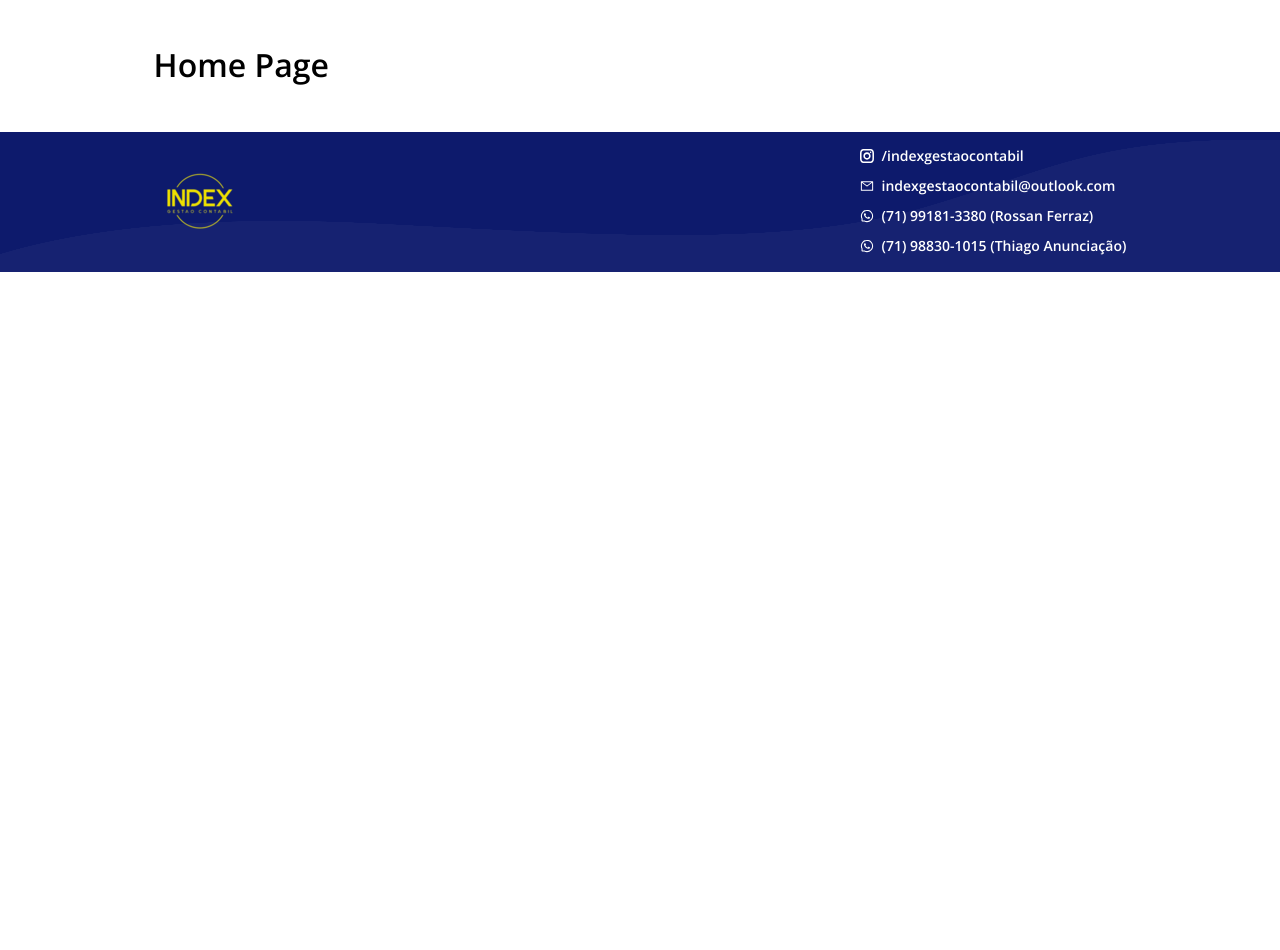
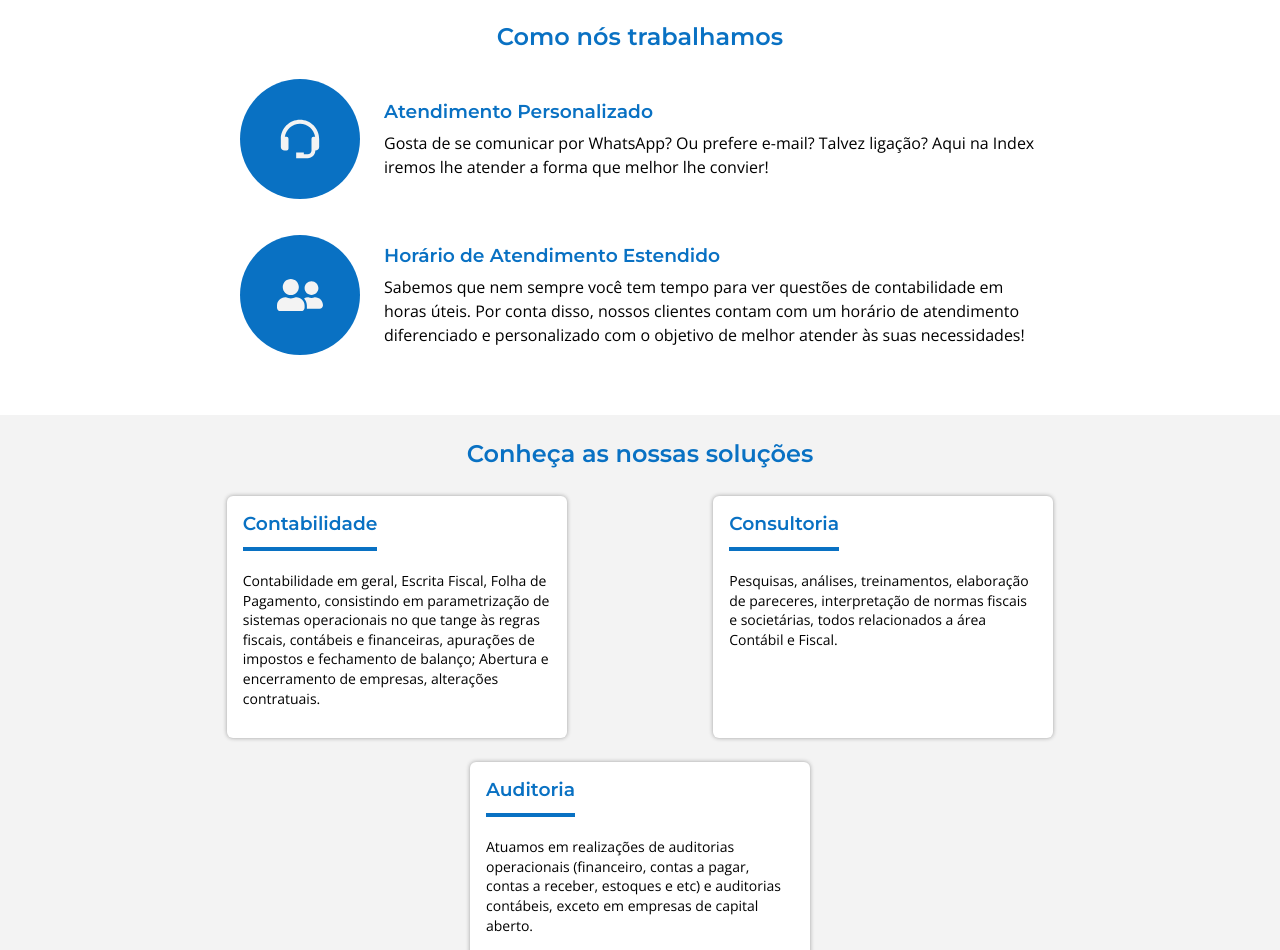
Before and after one commit to indexgestaocontabil/indexgestaocontabil.github.io, a React (Create React App) app: page / in a window 1280 px wide. Shown: the part 562-1512 px from the top of the page. Before the commit the page ends 834 px from the top, so only its background shows below. Built offline with nearby package versions, Linux system fonts and the light colour scheme.

Commit message:
Adding Home Content

```diff
--- a/src/_placeholders.scss
+++ b/src/_placeholders.scss
@@ -50,6 +50,13 @@
   flex-wrap: wrap;
 }
 
+%df-ais-jcsa-fww {
+  display: flex;
+  align-items: stretch;
+  justify-content: space-around;
+  flex-wrap: wrap;
+}
+
 %bsc-brnr-bpc {
   background-size: cover;
   background-repeat: no-repeat;
--- a/src/components/Title/Title.tsx
+++ b/src/components/Title/Title.tsx
@@ -10,18 +10,28 @@ type PropsType = {
   additionalClassNames?: string;
   subtitled?: boolean;
   marginBottom?: number;
+  textAlign?: 'left' | 'center' | 'right';
 };
 
 const Title = ({
   content,
-  level,
+  level = 1,
   additionalClassNames,
   subtitled = true,
   marginBottom = 24,
+  textAlign = 'left',
 }: PropsType) => {
-  level = level || 1;
+  const styles = useMemo(() => {
+    // eslint-disable-next-line @typescript-eslint/no-explicit-any
+    const styles: any = { marginBottom, textAlign };
 
-  const styles = useMemo(() => ({ marginBottom }), [marginBottom]);
+    // Without db centering doesnt have effect
+    if (textAlign === 'center') {
+      styles['display'] = 'block';
+    }
+
+    return styles;
+  }, [marginBottom, textAlign]);
 
   const getClassNames = useCallback(
     (level: ValidLevels) =>
--- a/src/index.scss
+++ b/src/index.scss
@@ -36,8 +36,10 @@
   --snackbar-close-fill: #fff;
   --snackbar-close-text: #fff;
 
-  --hero-bg-color: rgba(13, 26, 108, 0.9);
+  --hero-bg-color: rgba(13, 26, 108, 0.85);
   --hero-text: #fff;
+
+  --shadow-color: rgba(33, 33, 33, 0.4);
 }
 
 // Global Style
--- /dev/null
+++ b/src/pages/HomePage/FeaturedItem/FeaturedItem.scss
@@ -0,0 +1,49 @@
+@import '../../../vars';
+@import '../../../placeholders';
+
+.featured-item {
+  $icon-size: 120px;
+
+  @extend %df-aic-jcc;
+
+  &-icon {
+    @extend %df-aic-jcc;
+
+    width: $icon-size;
+    height: $icon-size;
+    border-radius: 100%;
+
+    background: var(--theme-color-3);
+
+    svg {
+      fill: var(--theme-color-6);
+    }
+  }
+
+  &-content {
+    width: calc(100% - #{$icon-size});
+    padding-left: $base-spacing-large;
+
+    &-title {
+      padding: 0;
+    }
+
+    &-description {
+      margin: 0;
+      line-height: 1.5em;
+    }
+  }
+
+  @media #{$breakpoint-phone} {
+    flex-direction: column;
+
+    &-icon {
+      margin-bottom: $base-spacing-large;
+    }
+
+    &-content {
+      width: 100%;
+      padding: 0;
+    }
+  }
+}
--- /dev/null
+++ b/src/pages/HomePage/FeaturedItem/FeaturedItem.tsx
@@ -0,0 +1,32 @@
+import Title from '../../../components/Title/Title';
+import { PARAMS } from '../../../globals';
+import { IconType } from '../../../types';
+import './FeaturedItem.scss';
+
+type PropsType = {
+  title: string;
+  description: string;
+  Icon: IconType | undefined;
+};
+
+const FeaturedItem = ({ title, description, Icon }: PropsType) => {
+  return (
+    <div className="featured-item">
+      <div className="featured-item-icon">
+        {Icon && <Icon size={PARAMS.VIEWPORT.IS_MOBILE ? 64 : 46} />}
+      </div>
+      <div className="featured-item-content">
+        <Title
+          level={3}
+          subtitled={false}
+          content={title}
+          marginBottom={8}
+          additionalClassNames="featured-item-content-title"
+        />
+        <p className="featured-item-content-description">{description}</p>
+      </div>
+    </div>
+  );
+};
+
+export default FeaturedItem;
--- a/src/pages/HomePage/HomePage.scss
+++ b/src/pages/HomePage/HomePage.scss
@@ -0,0 +1,38 @@
+@import '../../placeholders';
+@import '../../vars';
+
+.featured-services {
+  display: flex;
+  align-items: center;
+  flex-direction: column;
+
+  .featured-item {
+    max-width: 800px;
+    margin-bottom: $base-spacing-large * 1.5;
+  }
+}
+
+.solution {
+  background: var(--theme-color-6);
+
+  &-items {
+    &-wrapper {
+      @extend %df-ais-jcsa-fww;
+
+      .solution-item {
+        background: var(--theme-color-4);
+      }
+    }
+
+    &-undertitle {
+      text-align: center;
+      font-size: $font-size-3;
+
+      a {
+        text-decoration: none;
+        color: var(--theme-color-3);
+        font-weight: 600;
+      }
+    }
+  }
+}
--- a/src/pages/HomePage/HomePage.tsx
+++ b/src/pages/HomePage/HomePage.tsx
@@ -1,20 +1,88 @@
 import React from 'react';
 import './HomePage.scss';
-import Slides from '../../components/Slides/Slides';
 import HomeContent from './content.json';
 import Hero from '../../components/Hero/Hero';
+import SolutionItem from './SolutionItem/SolutionItem';
+import Slides from '../../components/Slides/Slides';
+import Title from '../../components/Title/Title';
+import { Link } from 'react-router-dom';
+import FeaturedItem from './FeaturedItem/FeaturedItem';
+import { BiSupport } from 'react-icons/bi';
+import { FaUserFriends } from 'react-icons/fa';
+
+const getIcon = (icon: string) => {
+  switch (icon) {
+    case 'support':
+      return BiSupport;
+
+    case 'user-friends':
+      return FaUserFriends;
+  }
+};
 
 const HomePage = () => {
   const slides: JSX.Element[] = HomeContent.slides.map((slide, index) => (
     <Hero {...slide} key={`hero-${index}}`} height={60} heightUnit="vh" />
   ));
 
+  const renderFeaturedServices = () => (
+    <section className="content-wrapper featured-services">
+      <Title
+        content={HomeContent.featuredItems.title}
+        level={2}
+        subtitled={false}
+        marginBottom={16}
+        textAlign="center"
+      />
+
+      <div className="featured-services-wrapper">
+        {HomeContent.featuredItems.items.map(
+          ({ icon, title, description }, index) => {
+            const props = {
+              title,
+              description,
+              Icon: getIcon(icon),
+            };
+
+            return <FeaturedItem {...props} key={`featured-item-${index}`} />;
+          }
+        )}
+      </div>
+    </section>
+  );
+
+  const renderSolutions = () => (
+    <section className="content-wrapper solution">
+      <Title
+        content={HomeContent.solutions.title}
+        level={2}
+        subtitled={false}
+        textAlign="center"
+        marginBottom={16}
+      />
+
+      <div className="solution-items-wrapper">
+        {HomeContent.solutions.items.map((solutionItem, index) => (
+          <SolutionItem
+            {...solutionItem}
+            width="31"
+            widthUnit="%"
+            key={`solution-item-${index}`}
+          />
+        ))}
+      </div>
+
+      <p className="solution-items-undertitle">
+        Você pode verificar mais detalhes <Link to="/servicos">aqui</Link>.
+      </p>
+    </section>
+  );
+
   return (
     <>
       <Slides slides={slides} />
-      <div className="content-wrapper">
-        <h1>Home Page</h1>
-      </div>
+      {renderFeaturedServices()}
+      {renderSolutions()}
     </>
   );
 };
--- /dev/null
+++ b/src/pages/HomePage/SolutionItem/SolutionItem.scss
@@ -0,0 +1,18 @@
+@import '../../../vars';
+
+.solution-item {
+  min-width: 340px;
+  margin-bottom: $base-spacing-large;
+  padding: 16px;
+  border-radius: 6px;
+  box-shadow: 0 0 4px var(--shadow-color);
+
+  @media #{$breakpoint-mobile} {
+    min-width: 100%;
+  }
+
+  &-description {
+    line-height: 1.4em;
+    font-size: $font-size-1;
+  }
+}
--- /dev/null
+++ b/src/pages/HomePage/SolutionItem/SolutionItem.tsx
@@ -0,0 +1,29 @@
+import Title from '../../../components/Title/Title';
+import './SolutionItem.scss';
+
+type PropsType = {
+  title: string;
+  description: string;
+  width?: string;
+  widthUnit?: 'px' | '%' | 'vw';
+};
+
+const SolutionItem = ({ title, description, width, widthUnit }: PropsType) => {
+  return (
+    <div
+      className="solution-item"
+      style={{ width: `${width || 200}${widthUnit || 'px'}` }}
+    >
+      <Title
+        additionalClassNames="solution-item-title"
+        level={3}
+        content={title}
+        marginBottom={6}
+      />
+
+      <p className="solution-item-description">{description}</p>
+    </div>
+  );
+};
+
+export default SolutionItem;
--- a/src/pages/HomePage/content.json
+++ b/src/pages/HomePage/content.json
@@ -15,5 +15,37 @@
       "title": "Serviços",
       "subtitle": "Projetos com alto valor agregado, customizados para as necessidades e especificidades dos empresários, tendo o foco em micro, pequenas e médias empresas, dos mais variados ramos de atividade."
     }
-  ]
+  ],
+  "featuredItems": {
+    "title": "Como nós trabalhamos",
+    "items": [
+      {
+        "icon": "support",
+        "title": "Atendimento Personalizado",
+        "description": "Gosta de se comunicar por WhatsApp? Ou prefere e-mail? Talvez ligação? Aqui na Index iremos lhe atender a forma que melhor lhe convier!"
+      },
+      {
+        "icon": "user-friends",
+        "title": "Horário de Atendimento Estendido",
+        "description": "Sabemos que nem sempre você tem tempo para ver questões de contabilidade em horas úteis. Por conta disso, nossos clientes contam com um horário de atendimento diferenciado e personalizado com o objetivo de melhor atender às suas necessidades!"
+      }
+    ]
+  },
+  "solutions": {
+    "title": "Conheça as nossas soluções",
+    "items": [
+      {
+        "title": "Contabilidade",
+        "description": "Contabilidade em geral, Escrita Fiscal, Folha de Pagamento, consistindo em parametrização de sistemas operacionais no que tange às regras fiscais, contábeis e financeiras, apurações de impostos e fechamento de balanço; Abertura e encerramento de empresas, alterações contratuais."
+      },
+      {
+        "title": "Consultoria",
+        "description": "Pesquisas, análises, treinamentos, elaboração de pareceres, interpretação de normas fiscais e societárias, todos relacionados a área Contábil e Fiscal."
+      },
+      {
+        "title": "Auditoria",
+        "description": "Atuamos em realizações de auditorias operacionais (financeiro, contas a pagar, contas a receber, estoques e etc) e auditorias contábeis, exceto em empresas de capital aberto."
+      }
+    ]
+  }
 }
```
